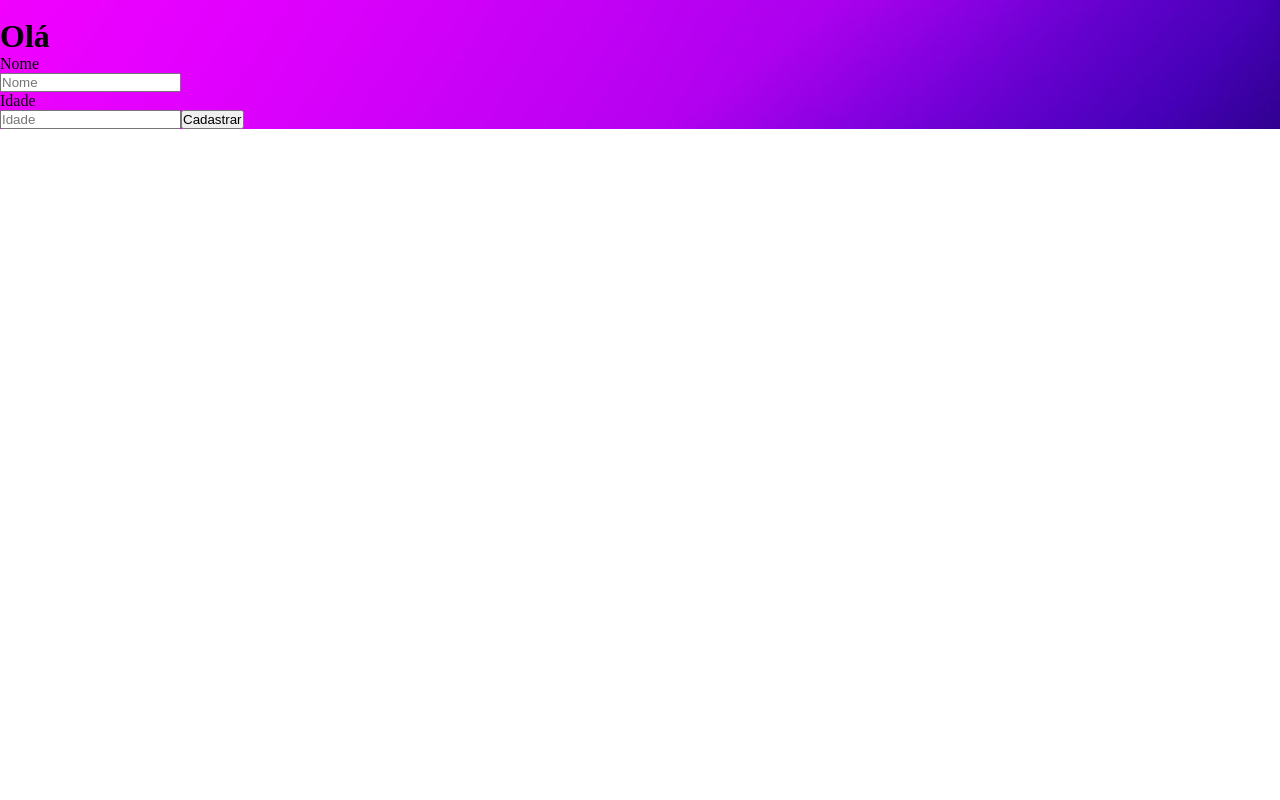
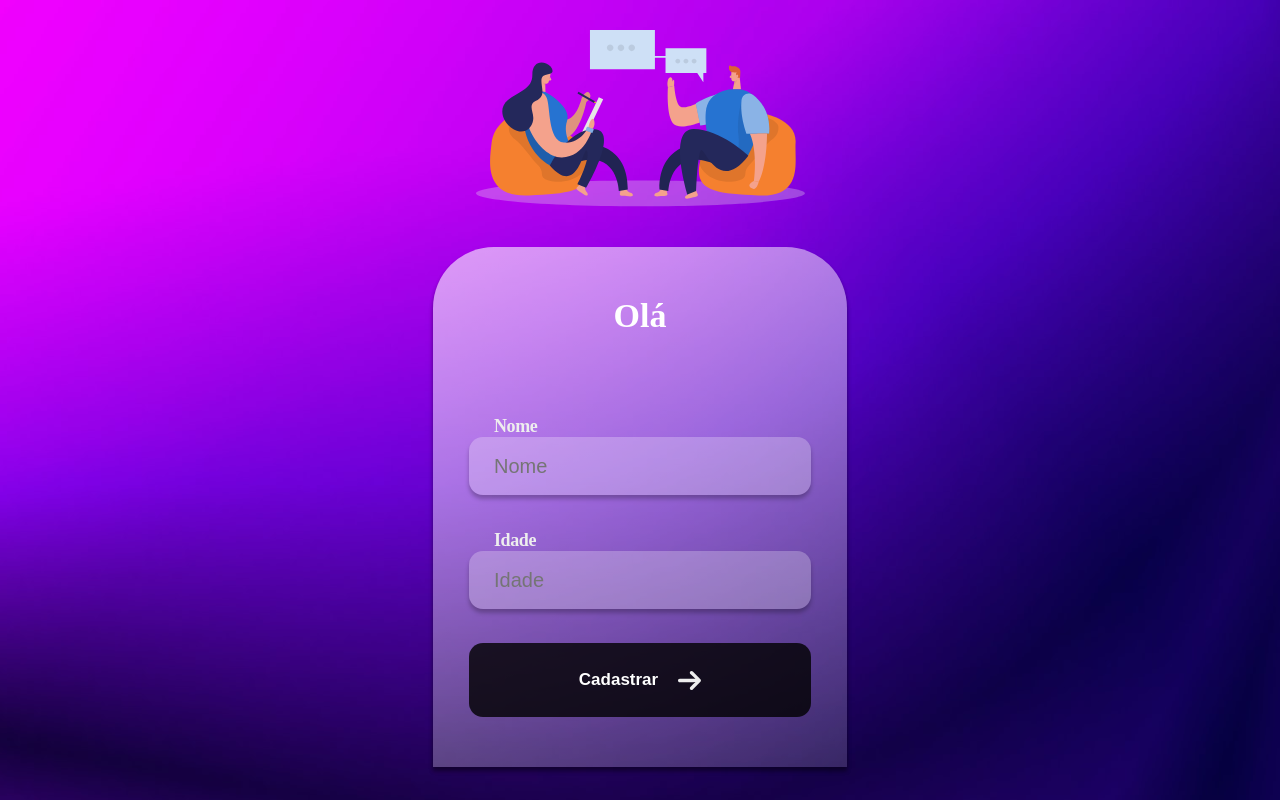
Before and after one commit to anderdev-GitHub/first-project-react, a React (Create React App) app: page / in a window 1280 px wide. Built offline with nearby package versions, Linux system fonts and the light colour scheme.

Commit message:
estilização parcial

```diff
--- a/src/App.js
+++ b/src/App.js
@@ -1,4 +1,7 @@
 import React from "react";
+import People from "./assets/people.svg";
+import Arrow from "./assets/arrow.svg";
+
 import {
   Container,
   H1,
@@ -12,18 +15,19 @@ import {
 const App = () => {
   return (
     <Container>
-      <Image />
+      <Image alt="logo-imagem" src={People} />
       <ContainerItens>
-      <H1>Olá</H1>
+        <H1>Olá</H1>
 
-      <InputLabel>Nome</InputLabel>
-      <Input placeholder="Nome" />
+        <InputLabel>Nome</InputLabel>
+        <Input placeholder="Nome" />
 
-      <InputLabel>Idade</InputLabel>
-      <Input placeholder="Idade" />
+        <InputLabel>Idade</InputLabel>
+        <Input placeholder="Idade" />
 
-      <Button>Cadastrar</Button>
-
+        <Button>
+          Cadastrar <img alt="seta" src={Arrow} />
+        </Button>
       </ContainerItens>
     </Container>
   );
--- a/src/style.js
+++ b/src/style.js
@@ -2,18 +2,95 @@ import styled from "styled-components";
 import Background from "./assets/background1.svg";
 
 export const Container = styled.div`
+  min-height: 100vh;
   background: url("${Background}");
   background-size: cover;
+
+  display: flex;
+  flex-direction: column;
+  align-items: center;
+  gap: 40px;
 `;
 
-export const Image = styled.img``;
+export const Image = styled.img`
+  margin-top: 30px;
+`;
 
-export const ContainerItens = styled.div``;
+export const ContainerItens = styled.div`
+  border-radius: 61px 61px 0px 0px;
+  background: linear-gradient(
+    157deg,
+    rgba(255, 255, 255, 0.6) 0.84%,
+    rgba(255, 255, 255, 0.6) 0.85%,
+    rgba(255, 255, 255, 0.15) 100%
+  );
+  box-shadow: 0px 4px 4px 0px rgba(0, 0, 0, 0.25),
+    0px 4px 4px 0px rgba(0, 0, 0, 0.25);
 
-export const H1 = styled.h1``;
+  padding: 50px 36px;
 
-export const InputLabel = styled.p``;
+  display: flex;
+  flex-direction: column;
+`;
 
-export const Input = styled.input``;
+export const H1 = styled.h1`
+  color: #fff;
+  text-align: center;
+  font-size: 34px;
+  font-style: normal;
+  font-weight: 700;
+  line-height: normal;
+  margin-bottom: 80px;
+`;
 
-export const Button = styled.button``;
+export const InputLabel = styled.p`
+  color: #eee;
+  font-size: 18px;
+  font-style: normal;
+  font-weight: 700;
+  line-height: 22px;
+  letter-spacing: -0.408px;
+
+  margin-left: 25px;
+`;
+
+export const Input = styled.input`
+  border-radius: 14px;
+  background: rgba(255, 255, 255, 0.25);
+  box-shadow: 0px 4px 4px 0px rgba(0, 0, 0, 0.25);
+
+  width: 342px;
+  height: 58px;
+  border-radius: 14px;
+  padding-left: 25px;
+  margin-bottom: 34px;
+
+  border: none;
+  outline: none;
+
+  color: #fff;
+  font-size: 20px;
+  font-style: normal;
+  font-weight: 400;
+  line-height: normal;
+`;
+
+export const Button = styled.button`
+  width: 342px;
+  height: 74px;
+  border: none;
+  border-radius: 14px;
+  background: var(--templates-5-color-1, rgba(0, 0, 0, 0.8));
+  cursor: pointer;
+
+  color: #fff;
+  font-size: 17px;
+  font-style: normal;
+  font-weight: 700;
+  line-height: 28px;
+
+  display: flex;
+  align-items: center;
+  justify-content: center;
+  gap: 20px;
+`;
```
